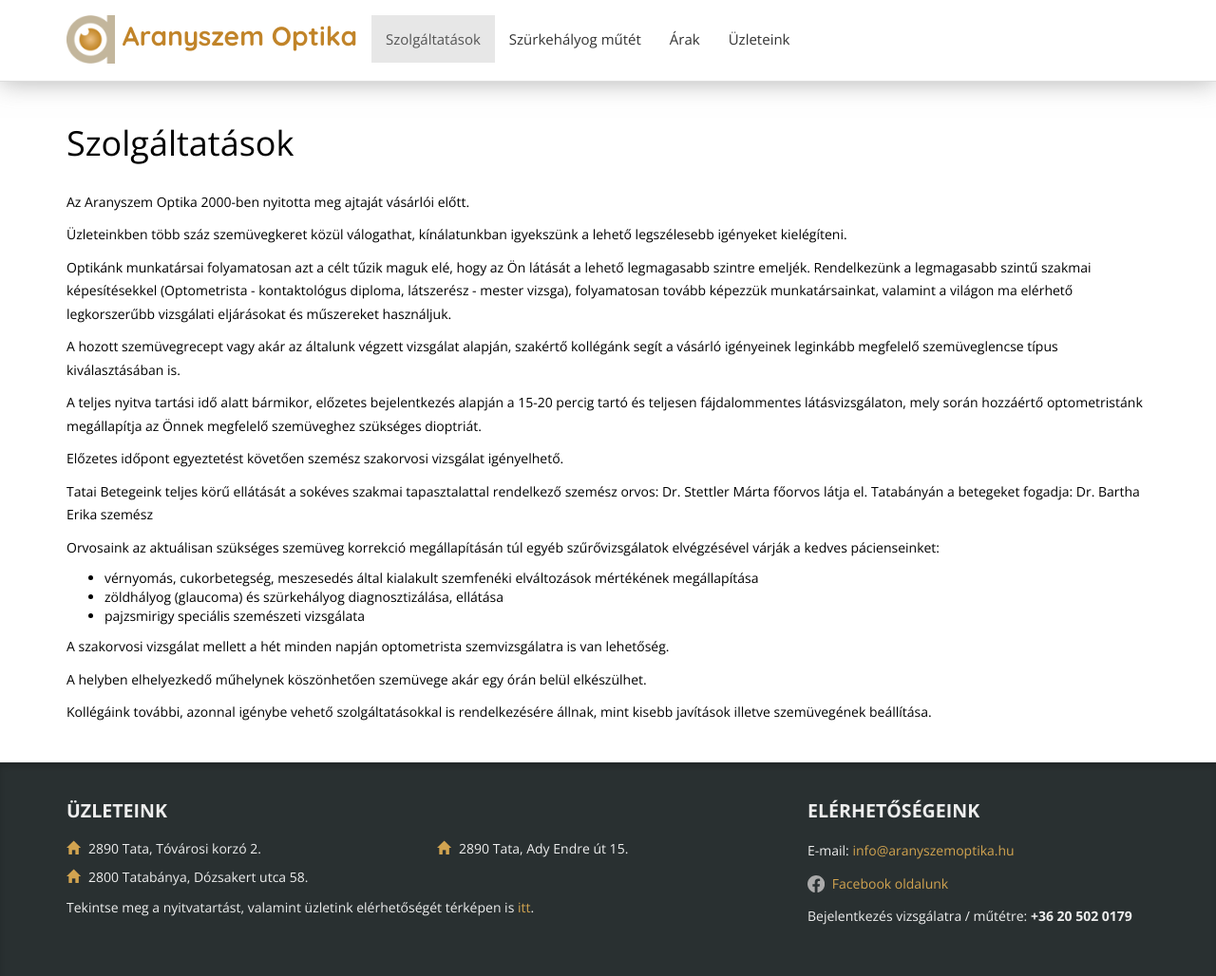
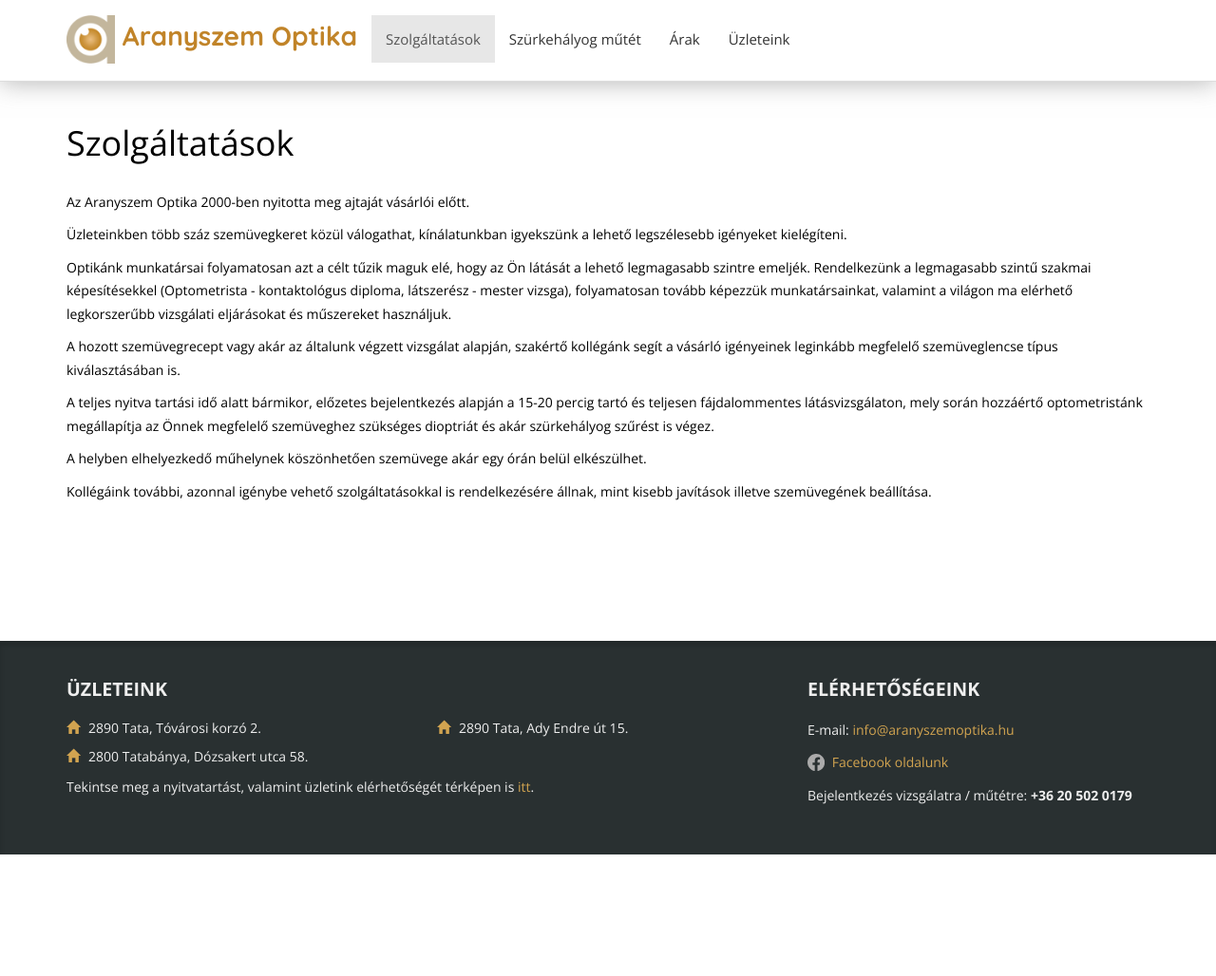
Before and after one commit to aranyszemoptika/aranyszemoptika.github.io, a Jekyll site: the page built from docs/page_services.md, in a window 1280 px wide. Shown: the whole page at 95% size. Built offline with Jekyll 4.4.1, drawn with Linux system fonts in a browser that asks for light colours; after the commit the page ends 900 px from its top, so only the background shows below that.

Commit message:
services update

```diff
--- a/docs/page_services.md
+++ b/docs/page_services.md
@@ -15,19 +15,7 @@
 
 A hozott szemüvegrecept vagy akár az általunk végzett vizsgálat alapján, szakértő kollégánk segít a vásárló igényeinek leginkább megfelelő szemüveglencse típus kiválasztásában is.
 
-A teljes nyitva tartási idő alatt bármikor, előzetes bejelentkezés alapján a 15-20 percig tartó és teljesen fájdalommentes látásvizsgálaton, mely során hozzáértő optometristánk megállapítja az Önnek megfelelő szemüveghez szükséges dioptriát.
-
-Előzetes időpont egyeztetést követően szemész szakorvosi vizsgálat igényelhető.
-
-Tatai Betegeink teljes körű ellátását a sokéves szakmai tapasztalattal rendelkező szemész orvos: Dr. Stettler Márta főorvos látja el. Tatabányán a betegeket fogadja: Dr. Bartha Erika szemész
-
-Orvosaink az aktuálisan szükséges szemüveg korrekció megállapításán túl egyéb szűrővizsgálatok elvégzésével várják a kedves pácienseinket:
-
-- vérnyomás, cukorbetegség, meszesedés által kialakult szemfenéki elváltozások mértékének megállapítása
-- zöldhályog (glaucoma) és szürkehályog diagnosztizálása, ellátása
-- pajzsmirigy speciális szemészeti vizsgálata
-
-A szakorvosi vizsgálat mellett a hét minden napján optometrista szemvizsgálatra is van lehetőség.
+A teljes nyitva tartási idő alatt bármikor, előzetes bejelentkezés alapján a 15-20 percig tartó és teljesen fájdalommentes látásvizsgálaton, mely során hozzáértő optometristánk megállapítja az Önnek megfelelő szemüveghez szükséges dioptriát és akár szürkehályog szűrést is végez.
 
 A helyben elhelyezkedő műhelynek köszönhetően szemüvege akár egy órán belül elkészülhet.
 
```
Also changed, not shown: other parts of docs/page_services.md (+1 -1 lines).
